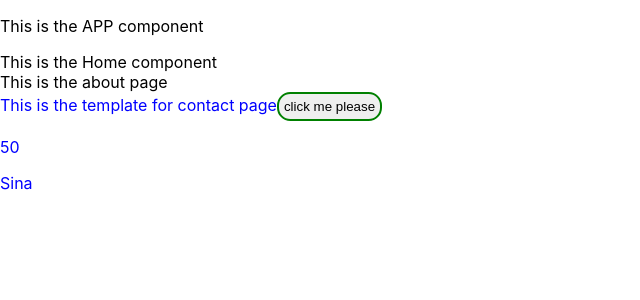
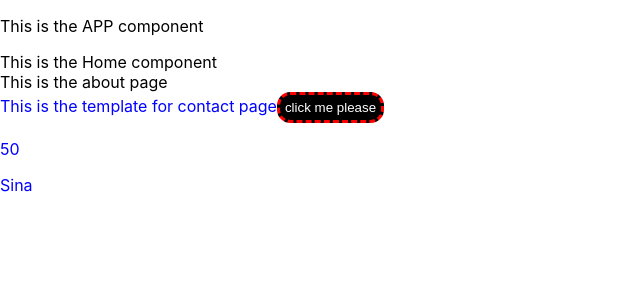
Before and after one commit to Bestbynature/superblog-repo, a React (Create React App) app: page / in a window 1280 px wide. In both pictures the pointer is over the button "click me please". Shown: the top 300 px of the page, without its empty margins (0-640 px from the left). Built offline with nearby package versions, Linux system fonts and the light colour scheme.

Commit message:
update super blog app

```diff
--- a/src/App.css
+++ b/src/App.css
@@ -2,8 +2,20 @@
   color: blue
 }
 
-button {
+/* button {
+  border: 2px solid green;
+  padding: 5px;
+  border-radius: 1em;
+} */
+
+#btn {
   border: 2px solid green;
   padding: 5px;
   border-radius: 1em;
 }
+
+#btn:hover {
+  border: 3px dashed red;
+  background-color: black;
+  color: white;
+}
```
